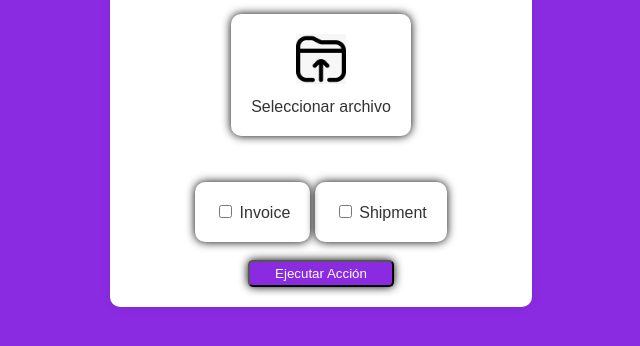
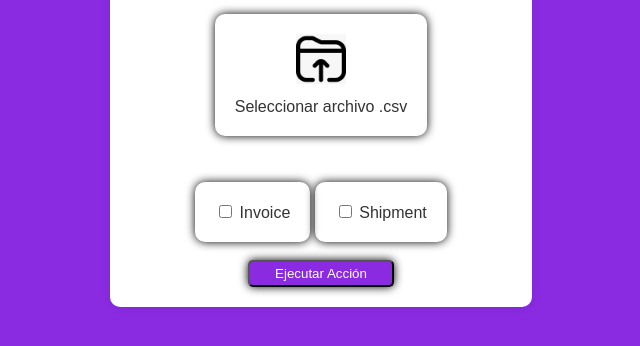
Before and after one commit to jairocorona/TestBranch, an Electron app: page index.html in a window 800 px wide. Shown: the part 296-642 px from the top of the page, without its empty margins (79-719 px from the left). Drawn offline with Linux system fonts and the light colour scheme; no server answers.

Commit message:
prueba branch 1

```diff
--- a/index.html
+++ b/index.html
@@ -170,7 +170,7 @@
     <input type="file" id="fileInput">
     <label for="fileInput">
       <img id="cloudIcon" src="./carga-de-carpeta.jpeg" alt="Cloud Icon"><br>
-      <span id="fileLabel">Seleccionar archivo</span>
+      <span id="fileLabel">Seleccionar archivo .csv</span>
     </label>
     <span id="fileName"></span> <!-- Aquí se mostrará el nombre del archivo -->
     <br><br>
```
